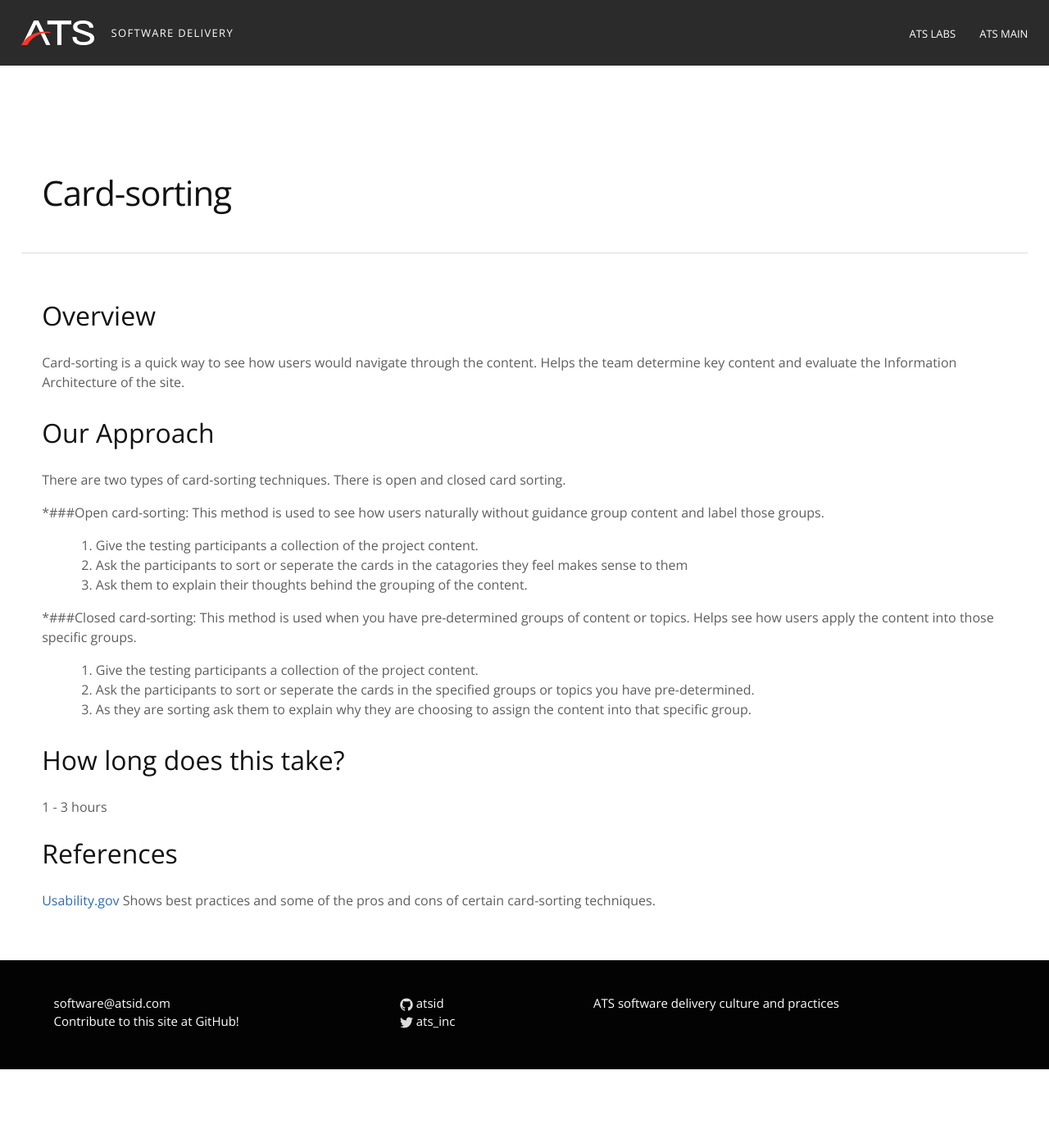
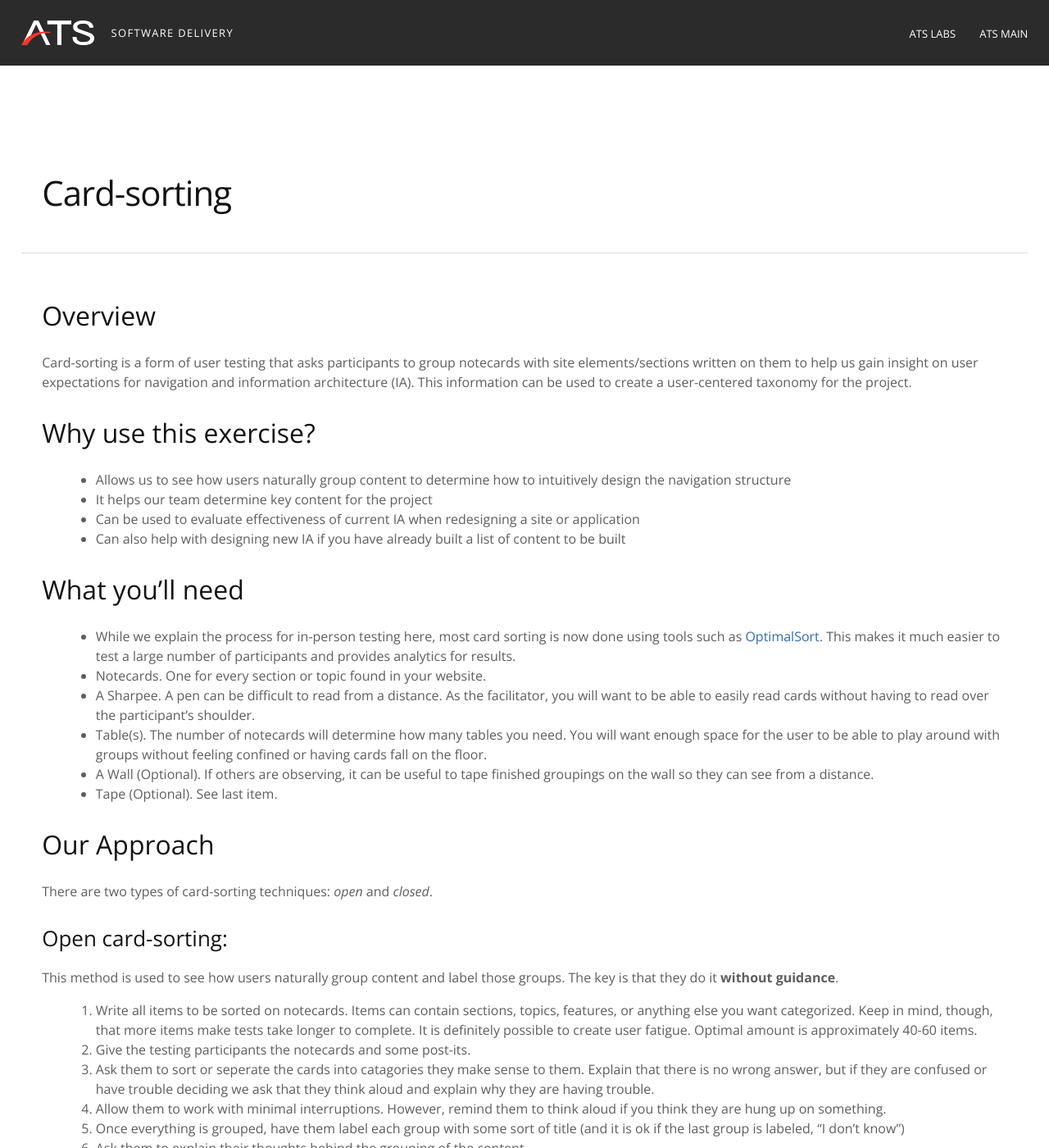
Before and after one commit to atsid/guides, a Jekyll site: the page built from cardsorting.md, in a window 1280 px wide and 1400 px high. Shown: the whole window at 82% size. Built offline with Jekyll 4.4.1, drawn with Linux system fonts in a browser that asks for light colours; some of the changed text lies outside the part shown.

Commit message:
Edits cardsorting.md guide

```diff
--- a/cardsorting.md
+++ b/cardsorting.md
@@ -8,28 +8,47 @@ permalink: /card-sorting/
 
 ## Overview
 
-Card-sorting is a quick way to see how users would navigate through the content. Helps the team determine key content and evaluate the Information Architecture of the site.
+Card-sorting is a form of user testing that asks participants to group notecards with site elements/sections written on them to help us gain insight on user expectations for navigation and information architecture (IA). This information can be used to create a user-centered taxonomy for the project.
+
+## Why use this exercise?
+
+* Allows us to see how users naturally group content to determine how to intuitively design the navigation structure
+* It helps our team determine key content for the project
+* Can be used to evaluate effectiveness of current IA when redesigning a site or application
+* Can also help with designing new IA if you have already built a list of content to be built
+
+## What you'll need
+
+* While we explain the process for in-person testing here, most card sorting is now done using tools such as [OptimalSort](https://www.optimalworkshop.com/optimalsort?gclid=CN2y2pjogNICFdZKDQod7HQERA).  This makes it much easier to test a large number of participants and provides analytics for results.
+* Notecards. One for every section or topic found in your website.
+* A Sharpee. A pen can be difficult to read from a distance. As the facilitator, you will want to be able to easily read cards without having to read over the participant's shoulder.
+* Table(s). The number of notecards will determine how many tables you need.  You will want enough space for the user to be able to play around with groups without feeling confined or having cards fall on the floor.
+* A Wall (Optional). If others are observing, it can be useful to tape finished groupings on the wall so they can see from a distance.
+* Tape (Optional). See last item.
 
 
 ## Our Approach
 
-There are two types of card-sorting techniques. There is open and closed card sorting.
+There are two types of card-sorting techniques: <i>open</i> and <i>closed</i>.
 
-*###Open card-sorting: This method is used to see how users naturally without guidance group content and label those groups.
+### Open card-sorting:
+This method is used to see how users naturally group content and label those groups. The key is that they do it <b>without guidance</b>.
 
-1. Give the testing participants a collection of the project content.
-2. Ask the participants to sort or seperate the cards in the catagories they feel makes sense to them
-3. Ask them to explain their thoughts behind the grouping of the content.
+1. Write all items to be sorted on notecards. Items can contain sections, topics, features, or anything else you want categorized. Keep in mind, though, that more items make tests take longer to complete. It is definitely possible to create user fatigue. Optimal amount is approximately 40-60 items.
+2. Give the testing participants the notecards and some post-its.
+3. Ask them to sort or seperate the cards into catagories they make sense to them. Explain that there is no wrong answer, but if they are confused or have trouble deciding we ask that they think aloud and explain why they are having trouble.
+4. Allow them to work with minimal interruptions. However, remind them to think aloud if you think they are hung up on something.
+5. Once everything is grouped, have them label each group with some sort of title (and it is ok if the last group is labeled, "I don't know")
+6. Ask them to explain their thoughts behind the grouping of the content.
 
-*###Closed card-sorting: This method is used when you have pre-determined groups of content or topics. Helps see how users apply the content into those specific groups.
+### Closed card-sorting
+This method is used when you have pre-determined groups of content or topics. Helps see how users apply the content into those specific groups.
 
-1. Give the testing participants a collection of the project content.
-2. Ask the participants to sort or seperate the cards in the specified groups or topics you have pre-determined.
-3. As they are sorting ask them to explain why they are choosing to assign the content into that specific group.
+1. All of the steps are the same as above, but they will not need post-its since the groups are already labeled. Instead, facilitator should write pre-determined groups on post-its and create columns on the table for participant to sort items into.
 
 ## How long does this take?
 
-1 - 3 hours
+It will depend on number of participants and number of items to sort. Typical tests sort between 40-60 items and run 30-45 minutes. Number of participants can vary greatly. If using a large number of users, is much better to use online tools.
 
 # References
 
```
